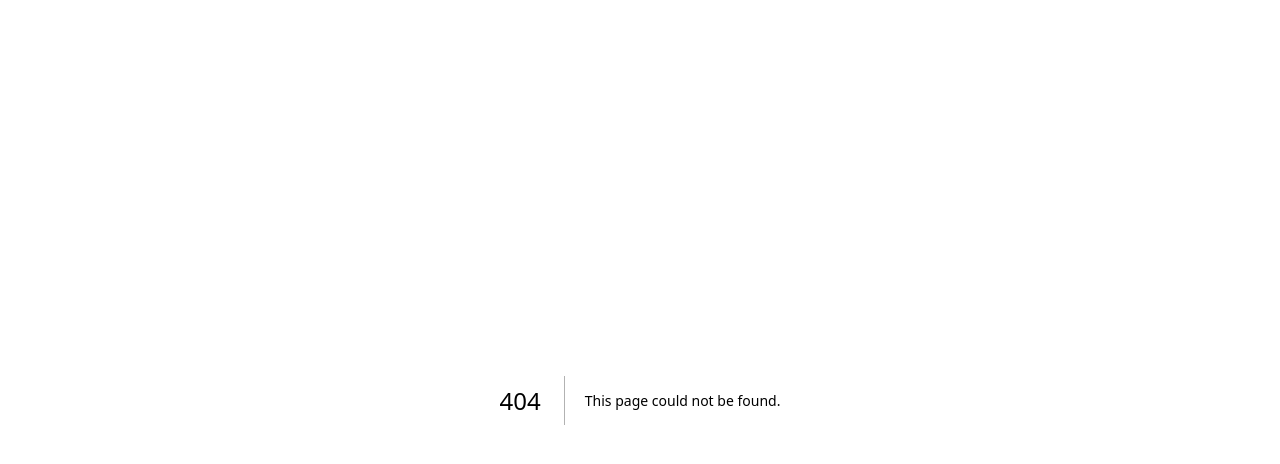
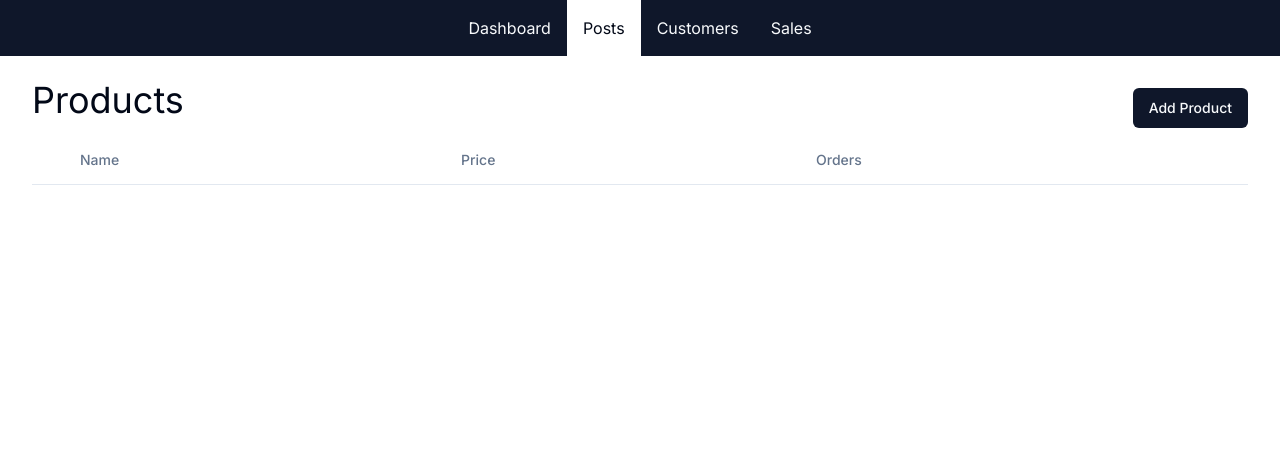
Before and after one commit to colineckert/next-ecomm, a Next.js app: page /admin/products in a window 1280 px wide. Before the commit this address had no page. Shown: the top 464 px of the page. Built offline with nearby package versions, Linux system fonts and the light colour scheme.

Commit message:
build page header and start on products page

```diff
--- a/package.json
+++ b/package.json
@@ -10,6 +10,7 @@
   },
   "dependencies": {
     "@prisma/client": "^5.12.1",
+    "@radix-ui/react-slot": "^1.0.2",
     "class-variance-authority": "^0.7.0",
     "clsx": "^2.1.0",
     "lucide-react": "^0.366.0",
--- /dev/null
+++ b/src/app/admin/_components/PageHeader.tsx
@@ -0,0 +1,5 @@
+import { ReactNode } from "react";
+
+export function PageHeader({ children }: { children: ReactNode }) {
+  return <h1 className="text-4xl mb-4">{children}</h1>;
+}
--- /dev/null
+++ b/src/app/admin/products/page.tsx
@@ -0,0 +1,45 @@
+import { Button } from "@/components/ui/button";
+import {
+  Table,
+  TableBody,
+  TableHead,
+  TableHeader,
+  TableRow,
+} from "@/components/ui/table";
+import Link from "next/link";
+import { PageHeader } from "../_components/PageHeader";
+
+export default function AdminProductsPage() {
+  return (
+    <>
+      <div className="flex justify-between items-center gap-4">
+        <PageHeader>Products</PageHeader>
+        <Button asChild>
+          <Link href="/admin/products/new">Add Product</Link>
+        </Button>
+      </div>
+      <ProductsTable />
+    </>
+  );
+}
+
+function ProductsTable() {
+  return (
+    <Table>
+      <TableHeader>
+        <TableRow>
+          <TableHead className="w-0">
+            <span className="sr-only">Available for Purchase</span>
+          </TableHead>
+          <TableHead>Name</TableHead>
+          <TableHead>Price</TableHead>
+          <TableHead>Orders</TableHead>
+          <TableHead className="w-0">
+            <span className="sr-only">Actions</span>
+          </TableHead>
+        </TableRow>
+      </TableHeader>
+      <TableBody></TableBody>
+    </Table>
+  );
+}
```
Also changed, not shown: 1 other file (tests, documents, lock files or other folders).
